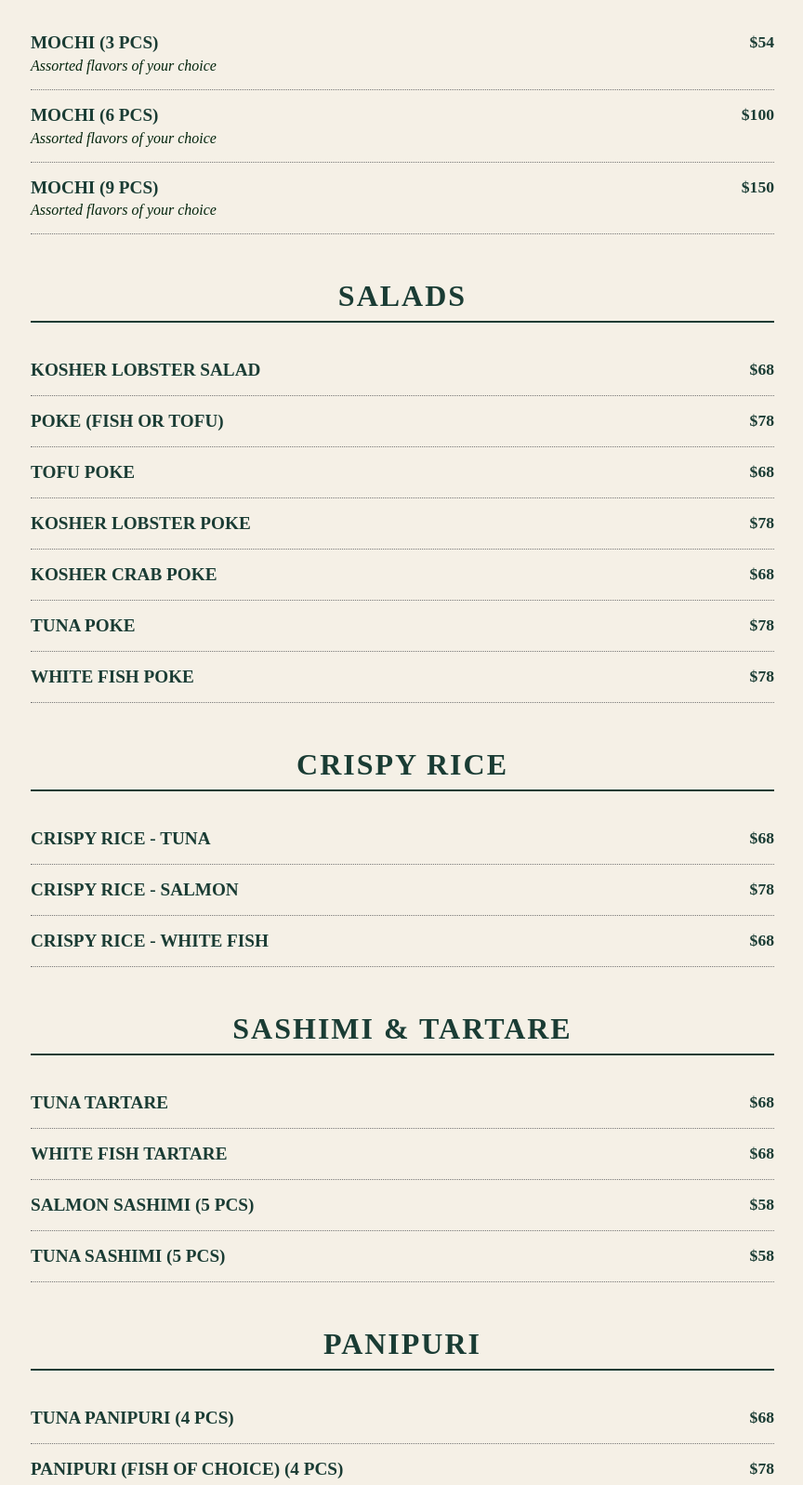
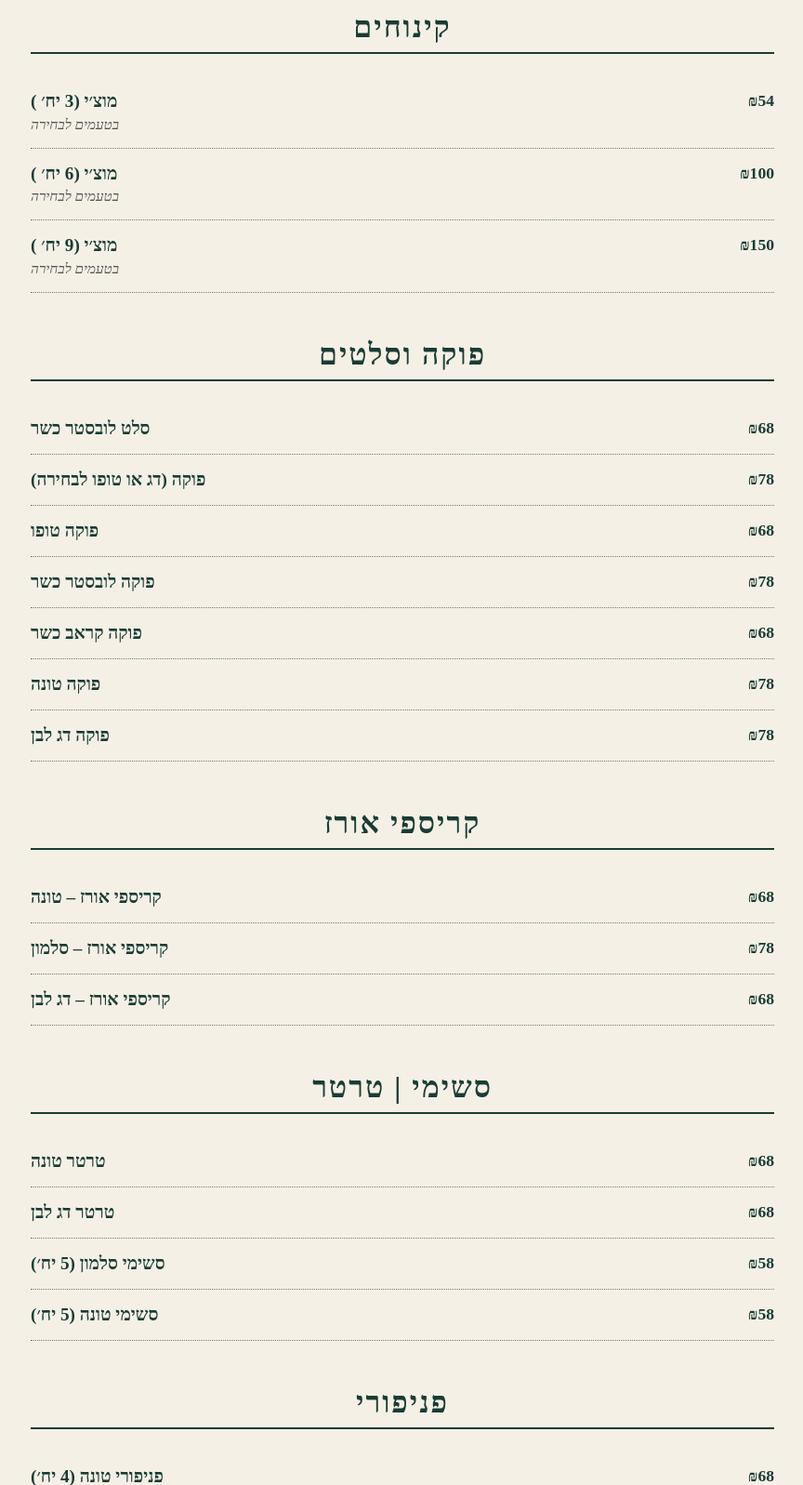
Before and after one commit to hunain78/menu-page, a plain HTML site: page index.html in a window 1280 px wide. Shown: the part 750-2347 px from the top of the page at 93% size, without its empty margins (207-1071 px from the left). Drawn offline with Linux system fonts and the light colour scheme; a web font is replaced by a local one.

Commit message:
changing in language

```diff
--- a/index.css
+++ b/index.css
@@ -2,7 +2,8 @@
     body {
       background-color: #f5f0e6;
       color: #1a3c34;
-        font-family: sans-serif 'Georgia';
+      font-family: serif;
+      /* "Poppins", 'Georgia', */
       padding: 2rem;
       margin: 0;
       overflow-x: hidden;
@@ -13,7 +14,6 @@
     .container {
       max-width: 800px;
       margin: 0 auto;
-        font-family: "Forum", serif;
     }
 
     /* Header styling */
@@ -22,7 +22,6 @@
       margin-bottom: 2rem;
       opacity: 0;
       animation: fadeIn 1s ease-in forwards;
-        font-family: sans-serif 'Georgia';
     }
 
     /* Header title styling */
@@ -32,6 +31,13 @@
       color: #1a3c34;
       text-transform: uppercase;
       letter-spacing: 2px;
+    }
+
+    .h-hebrew {
+      font-size: 1.95rem;
+      color: #1A3C34;
+      margin-top: 0.3rem;
+
     }
 
     /* Navigation bar styling */
@@ -152,8 +158,8 @@
 
     /* Menu item description styling */
     .menu-item .description {
-        font-size: 16px;
-        color: #04250d;
+      font-size: 0.95rem;
+      color: #555;
       margin-top: 0.3rem;
       font-style: italic;
     }
--- a/index.html
+++ b/index.html
@@ -5,8 +5,10 @@
   <meta charset="UTF-8">
   <meta name="viewport" content="width=device-width, initial-scale=1.0">
   <link rel="preconnect" href="https://fonts.googleapis.com">
-<link rel="preconnect" href="https://fonts.gstatic.com" crossorigin>
-<link href="https://fonts.googleapis.com/css2?family=Forum&display=swap" rel="stylesheet">
+  <link rel="preconnect" href="https://fonts.gstatic.com" crossorigin>
+  <!-- <link
+    href="https://fonts.googleapis.com/css2?family=Antonio:wght@100..700&family=Fascinate+Inline&family=Montserrat:ital,wght@0,100..900;1,100..900&family=Poppins:ital,wght@0,100;0,200;0,300;0,400;0,500;0,600;0,700;0,800;0,900;1,100;1,200;1,300;1,400;1,500;1,600;1,700;1,800;1,900&display=swap"
+    rel="stylesheet"> -->
   <link rel="stylesheet" href="index.css">
   <title>Handroll Bar Menu</title>
 </head>
@@ -15,202 +17,203 @@
   <div class="container">
     <div class="header">
       <h1>Handroll Bar Menu</h1>
+      <span class="h-hebrew">תפריט מוט הנדגל</span>
     </div>
 
     <div class="nav">
-      <a href="#soups">Soups</a>
-      <a href="#drinks">Drinks</a>
-      <a href="#desserts">Desserts</a>
-      <a href="#poke-salads">Salads</a>
-      <a href="#crispy-rice">Crispy Rice</a>
-      <a href="#sashimi-tartare">Sashimi & Tartare</a>
-      <a href="#panipuri">Panipuri</a>
-      <a href="#specials">Specials</a>
+      <a href="#soups">מרקים</a>
+      <a href="#drinks">שתייה קלה</a>
+      <a href="#desserts">קינוחים</a>
+      <a href="#poke-salads">פוקה וסלטים</a>
+      <a href="#crispy-rice"> קריספי אורז</a>
+      <a href="#sashimi-tartare">סשימי | טרטר</a>
+      <a href="#panipuri">פניפורי</a>
+      <a href="#specials">ספיישלים</a>
     </div>
 
     <div class="section" id="soups" style="--section-index: 1;">
-      <h2 class="section-title">Soups</h2>
+      <h2 class="section-title">מרקים</h2>
       <div class="menu-item">
         <div>
-          <h4>Truffle Miso Soup</h4>
-          <div class="description">White miso soup with crispy seaweed and truffle mushroom broth</div>
+          <h4>• מרק מיסו כמהין</h4>
+          <div class="description">מרק מיסו לבן עם אצות קריספיות על בסיס ציר פטריות כמהי</div>
         </div>
-        <div class="price">$32</div>
+        <div class="price">₪32</div>
       </div>
     </div>
 
     <div class="section" id="drinks" style="--section-index: 2;">
-      <h2 class="section-title">Drinks</h2>
+      <h2 class="section-title">שתייה קלה</h2>
       <div class="menu-item">
         <div>
-          <h4>Sprite Zero (Can)</h4>
+          <h4>ספרייט זירו (פחית)</h4>
         </div>
-        <div class="price">$14</div>
+        <div class="price">₪14</div>
       </div>
       <div class="menu-item">
         <div>
-          <h4>Sprite (Can)</h4>
+          <h4>ספרייט (פחית)</h4>
         </div>
-        <div class="price">$14</div>
+        <div class="price">₪14</div>
       </div>
     </div>
 
     <div class="section" id="desserts" style="--section-index: 3;">
-      <h2 class="section-title">Desserts</h2>
+      <h2 class="section-title">קינוחים</h2>
       <div class="menu-item">
         <div>
-          <h4>Mochi (3 pcs)</h4>
-          <div class="description">Assorted flavors of your choice</div>
+          <h4>מוצ׳י (3 יח׳ )</h4>
+          <div class="description">בטעמים לבחירה</div>
         </div>
-        <div class="price">$54</div>
+        <div class="price">₪54</div>
       </div>
       <div class="menu-item">
         <div>
-          <h4>Mochi (6 pcs)</h4>
-          <div class="description">Assorted flavors of your choice</div>
+          <h4>מוצ׳י (6 יח׳ )</h4>
+          <div class="description">בטעמים לבחירה</div>
         </div>
-        <div class="price">$100</div>
+        <div class="price">₪100</div>
       </div>
       <div class="menu-item">
         <div>
-          <h4>Mochi (9 pcs)</h4>
-          <div class="description">Assorted flavors of your choice</div>
+          <h4>מוצ׳י (9 יח׳ )</h4>
+          <div class="description">בטעמים לבחירה</div>
         </div>
-        <div class="price">$150</div>
+        <div class="price">₪150</div>
       </div>
     </div>
 
     <div class="section" id="poke-salads" style="--section-index: 4;">
-      <h2 class="section-title">Salads</h2>
+      <h2 class="section-title">פוקה וסלטים</h2>
       <div class="menu-item">
         <div>
-          <h4>Kosher Lobster Salad</h4>
+          <h4>סלט לובסטר כשר </h4>
         </div>
-        <div class="price">$68</div>
+        <div class="price">₪68</div>
       </div>
       <div class="menu-item">
         <div>
-          <h4>Poke (Fish or Tofu)</h4>
+          <h4>פוקה (דג או טופו לבחירה)</h4>
         </div>
-        <div class="price">$78</div>
+        <div class="price">₪78</div>
       </div>
       <div class="menu-item">
         <div>
-          <h4>Tofu Poke</h4>
+          <h4>פוקה טופו</h4>
         </div>
-        <div class="price">$68</div>
+        <div class="price">₪68</div>
       </div>
       <div class="menu-item">
         <div>
-          <h4>Kosher Lobster Poke</h4>
+          <h4>פוקה לובסטר כשר</h4>
         </div>
-        <div class="price">$78</div>
+        <div class="price">₪78</div>
       </div>
       <div class="menu-item">
         <div>
-          <h4>Kosher Crab Poke</h4>
+          <h4>פוקה קראב כשר</h4>
         </div>
-        <div class="price">$68</div>
+        <div class="price">₪68</div>
       </div>
       <div class="menu-item">
         <div>
-          <h4>Tuna Poke</h4>
+          <h4>פוקה טונה</h4>
         </div>
-        <div class="price">$78</div>
+        <div class="price">₪78</div>
       </div>
       <div class="menu-item">
         <div>
-          <h4>White Fish Poke</h4>
+          <h4>פוקה דג לבן</h4>
         </div>
-        <div class="price">$78</div>
+        <div class="price">₪78</div>
       </div>
     </div>
 
     <div class="section" id="crispy-rice" style="--section-index: 5;">
-      <h2 class="section-title">Crispy Rice</h2>
+      <h2 class="section-title">קריספי אורז</h2>
       <div class="menu-item">
         <div>
-          <h4>Crispy Rice - Tuna</h4>
+          <h4>קריספי אורז – טונה</h4>
         </div>
-        <div class="price">$68</div>
+        <div class="price">₪68</div>
       </div>
       <div class="menu-item">
         <div>
-          <h4>Crispy Rice - Salmon</h4>
+          <h4>קריספי אורז – סלמון</h4>
         </div>
-        <div class="price">$78</div>
+        <div class="price">₪78</div>
       </div>
       <div class="menu-item">
         <div>
-          <h4>Crispy Rice - White Fish</h4>
+          <h4>קריספי אורז – דג לבן</h4>
         </div>
-        <div class="price">$68</div>
+        <div class="price">₪68</div>
       </div>
     </div>
 
     <div class="section" id="sashimi-tartare" style="--section-index: 6;">
-      <h2 class="section-title">Sashimi & Tartare</h2>
+      <h2 class="section-title">סשימי | טרטר</h2>
       <div class="menu-item">
         <div>
-          <h4>Tuna Tartare</h4>
+          <h4>טרטר טונה</h4>
         </div>
-        <div class="price">$68</div>
+        <div class="price">₪68</div>
       </div>
       <div class="menu-item">
         <div>
-          <h4>White Fish Tartare</h4>
+          <h4>טרטר דג לבן</h4>
         </div>
-        <div class="price">$68</div>
+        <div class="price">₪68</div>
       </div>
       <div class="menu-item">
         <div>
-          <h4>Salmon Sashimi (5 pcs)</h4>
+          <h4>סשימי סלמון (5 יח׳) </h4>
         </div>
-        <div class="price">$58</div>
+        <div class="price">₪58</div>
       </div>
       <div class="menu-item">
         <div>
-          <h4>Tuna Sashimi (5 pcs)</h4>
+          <h4>סשימי טונה (5 יח׳)</h4>
         </div>
-        <div class="price">$58</div>
+        <div class="price">₪58</div>
       </div>
     </div>
 
     <div class="section" id="panipuri" style="--section-index: 7;">
-      <h2 class="section-title">Panipuri</h2>
+      <h2 class="section-title">פניפורי</h2>
       <div class="menu-item">
         <div>
-          <h4>Tuna Panipuri (4 pcs)</h4>
+          <h4>פניפורי טונה (4 יח׳)</h4>
         </div>
-        <div class="price">$68</div>
+        <div class="price">₪68</div>
       </div>
       <div class="menu-item">
         <div>
-          <h4>Panipuri (Fish of Choice) (4 pcs)</h4>
+          <h4>פניפורי (דג לבחירה) (4 יח׳)</h4>
         </div>
-        <div class="price">$78</div>
+        <div class="price">₪78</div>
       </div>
     </div>
 
     <div class="section" id="specials" style="--section-index: 8;">
-      <h2 class="section-title">Specials</h2>
+      <h2 class="section-title">ספיישלים</h2>
       <div class="menu-item">
         <div>
-          <h4>White Fish Special</h4>
+          <h4>ספיישל דג לבן</h4>
         </div>
-        <div class="price">$88</div>
+        <div class="price">₪88</div>
       </div>
       <div class="menu-item">
         <div>
-          <h4>Tuna Special</h4>
+          <h4>ספיישל טונה </h4>
         </div>
-        <div class="price">$88</div>
+        <div class="price">₪88</div>
       </div>
       <div class="menu-item">
         <div>
-          <h4>Fish Special (Choice)</h4>
+          <h4>ספיישל דג (לבחירה)</h4>
         </div>
-        <div class="price">$88</div>
+        <div class="price">₪88</div>
       </div>
     </div>
   </div>
```
Lines whose indentation alone changed are shown as unchanged.
